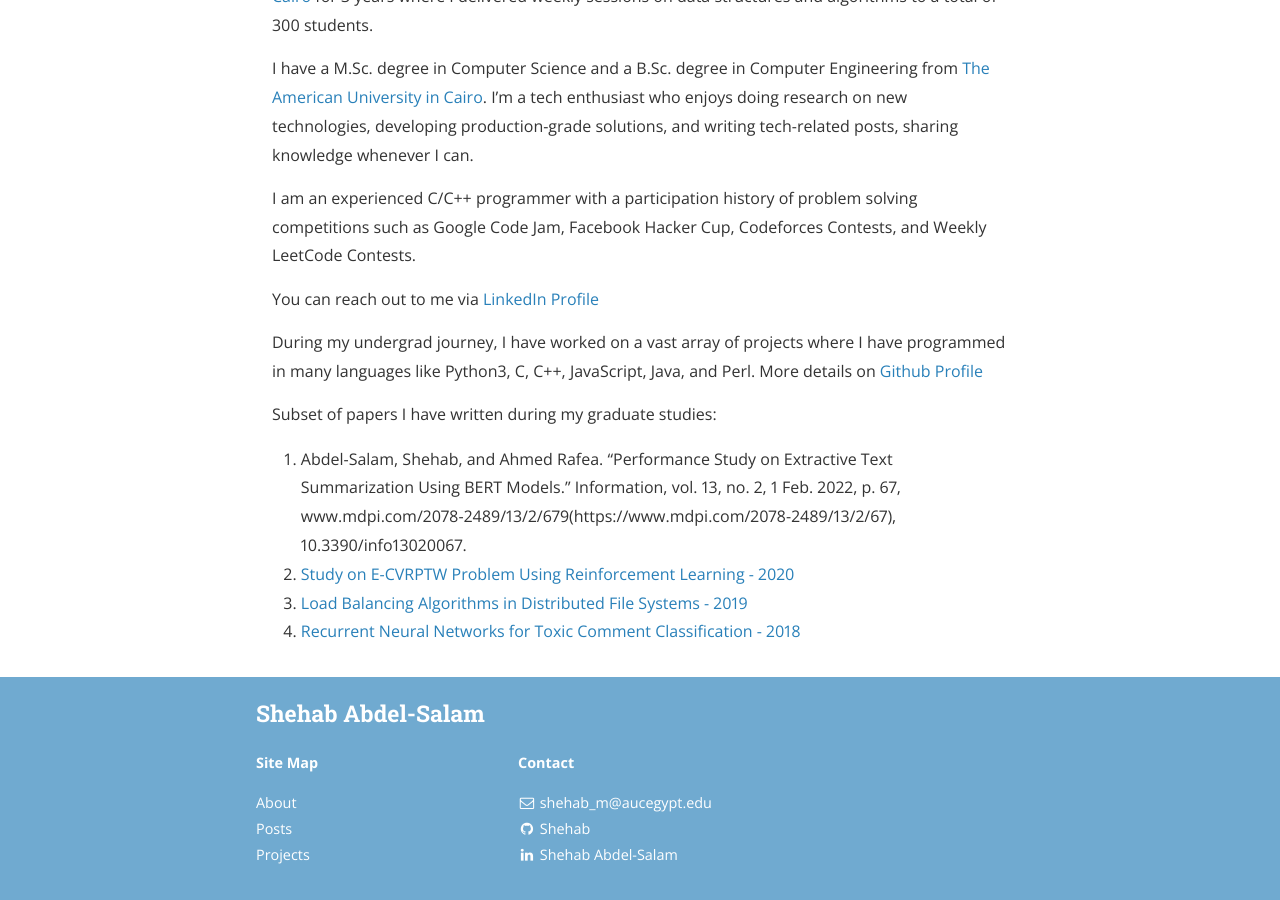
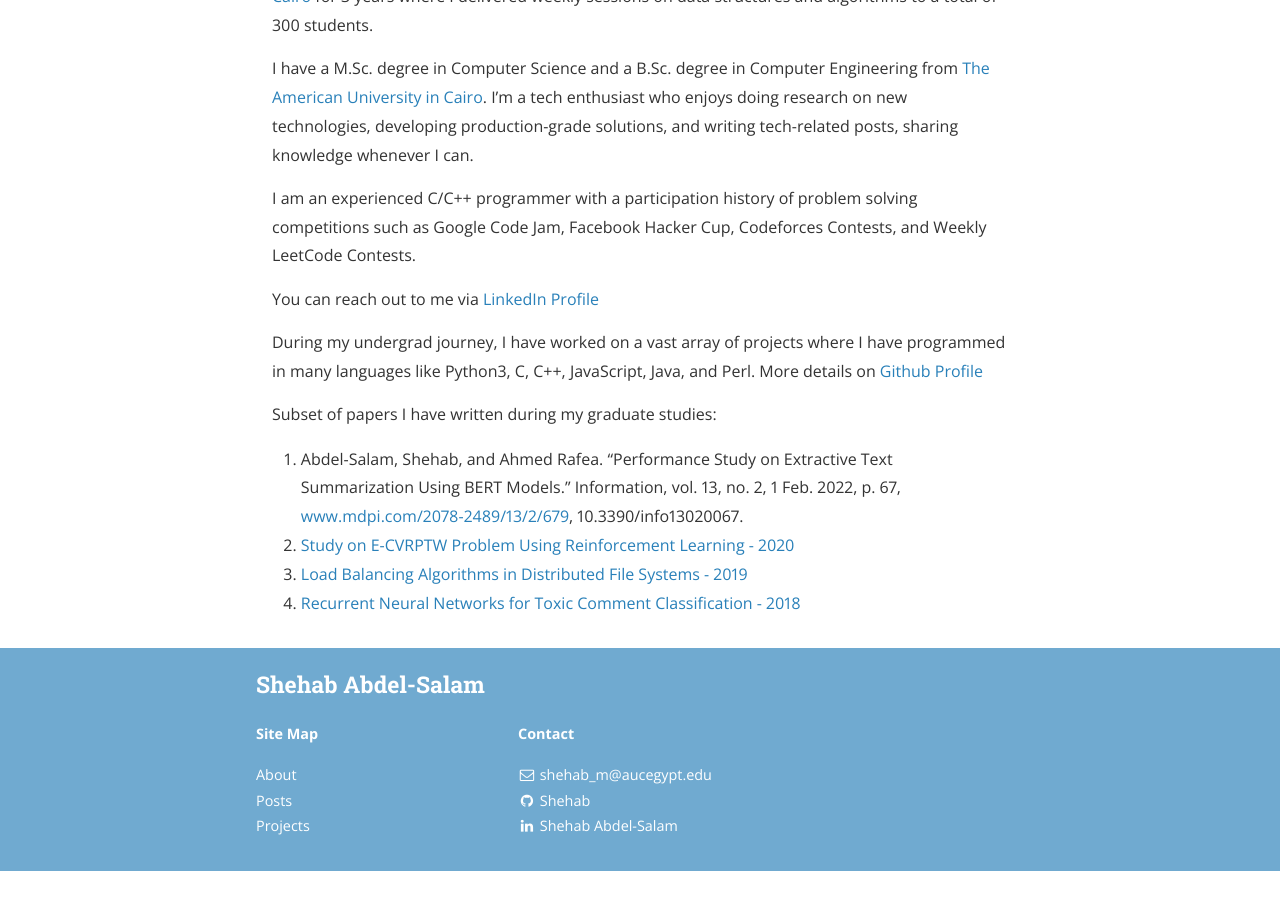
Before and after one commit to ShehabCE/shehabce.github.io, a Jekyll site: the page built from about.md, in a window 1280 px wide and 900 px high, scrolled down 855 px. Built offline with Jekyll 4.4.1, drawn with Linux system fonts in a browser that asks for light colours; nearby versions of some CDN libraries; a style sheet for code colours, icons or effects is not loaded; after the commit the page ends 1726 px from its top, so only the background shows below that.

Commit message:
Fixed typo

```diff
--- a/about.md
+++ b/about.md
@@ -21,7 +21,7 @@ More details on [Github Profile][github]
 
 Subset of papers I have written during my graduate studies:
 
-1. Abdel-Salam, Shehab, and Ahmed Rafea. “Performance Study on Extractive Text Summarization Using BERT Models.” Information, vol. 13, no. 2, 1 Feb. 2022, p. 67, www.mdpi.com/2078-2489/13/2/679(https://www.mdpi.com/2078-2489/13/2/67), 10.3390/info13020067.
+1. Abdel-Salam, Shehab, and Ahmed Rafea. “Performance Study on Extractive Text Summarization Using BERT Models.” Information, vol. 13, no. 2, 1 Feb. 2022, p. 67, [www.mdpi.com/2078-2489/13/2/679](https://www.mdpi.com/2078-2489/13/2/67), 10.3390/info13020067.
 2. [Study on E-CVRPTW Problem Using Reinforcement Learning - 2020](https://drive.google.com/file/d/1S66LT3kInvsubYGUlW4S78QJWLESqap3/view?usp=sharing)
 3. [Load Balancing Algorithms in Distributed File Systems - 2019](https://drive.google.com/file/d/1uwlMDUGlllPCa1riIjcvhv8-sL7gsdoJ/view?usp=sharing)
 4. [Recurrent Neural Networks for Toxic Comment Classification - 2018](https://github.com/ShehabMMohamed/ToxicCommentClassification)
```
